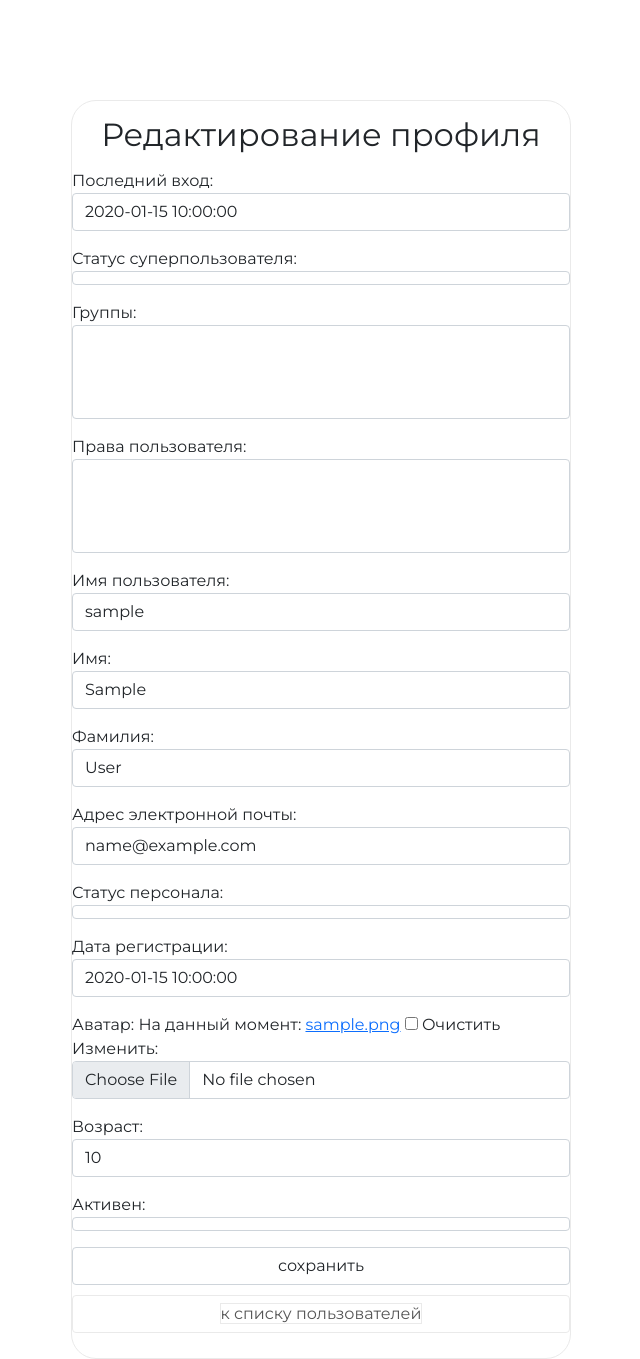
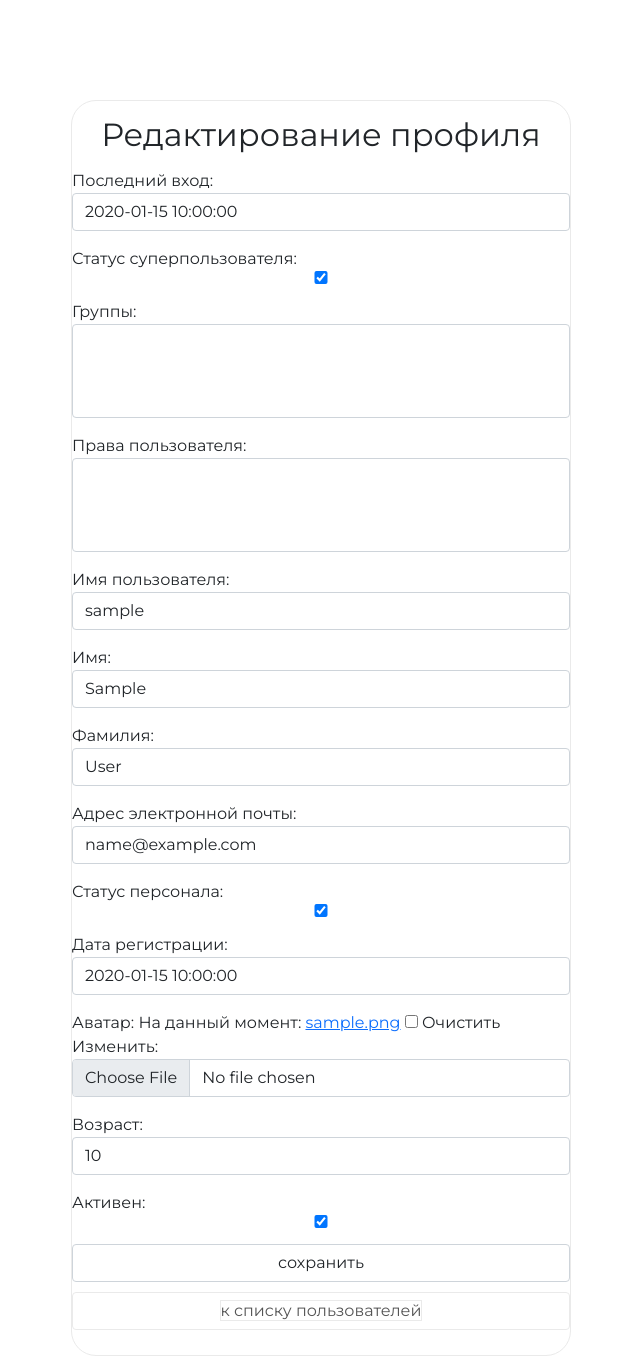
Before and after one commit to impreza555/Django-Framework-Basics, a Django app: page /admin/users/update/1/ in a window 1280 px wide. Shown: the whole page, without its empty margins (319-959 px from the left). Run offline with Django 3.2, Linux system fonts and the light colour scheme; a user stored in the database is signed in; tables that the repository leaves empty hold one stand-in row (values such as "Sample post"); lists and menus that the app fills with data are empty; some libraries are stand-ins or nearby versions.

Commit message:
Прописал времменные стили для чекбоксов.

```diff
--- a/mainapp/static/css/style.css
+++ b/mainapp/static/css/style.css
@@ -1810,3 +1810,7 @@ html, body {
     border-radius: 20%;
     border: 1px solid #8c8c8c;
 }
+
+#id_is_staff, #id_is_superuser, #id_is_active {
+    -webkit-appearance: checkbox;
+}
```
